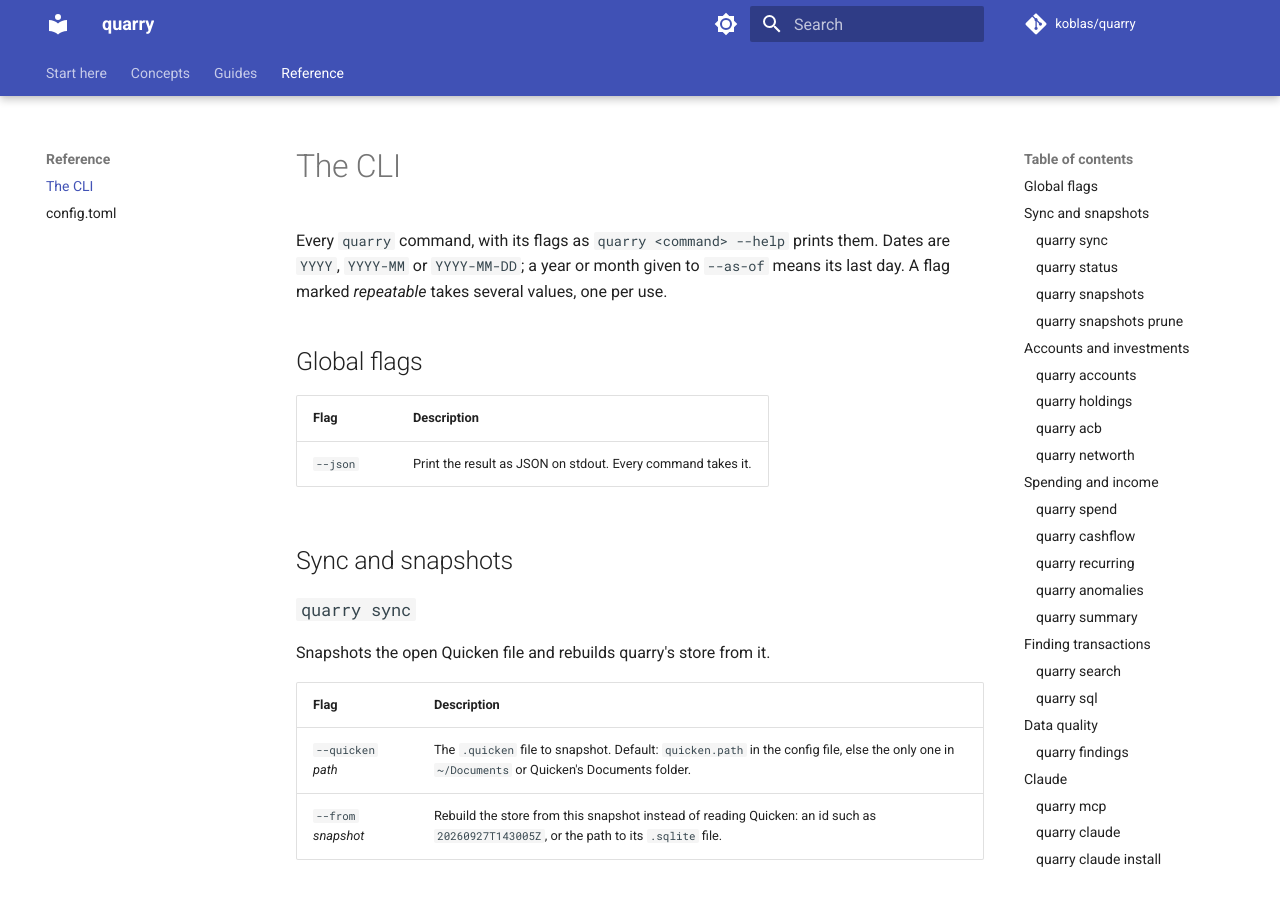
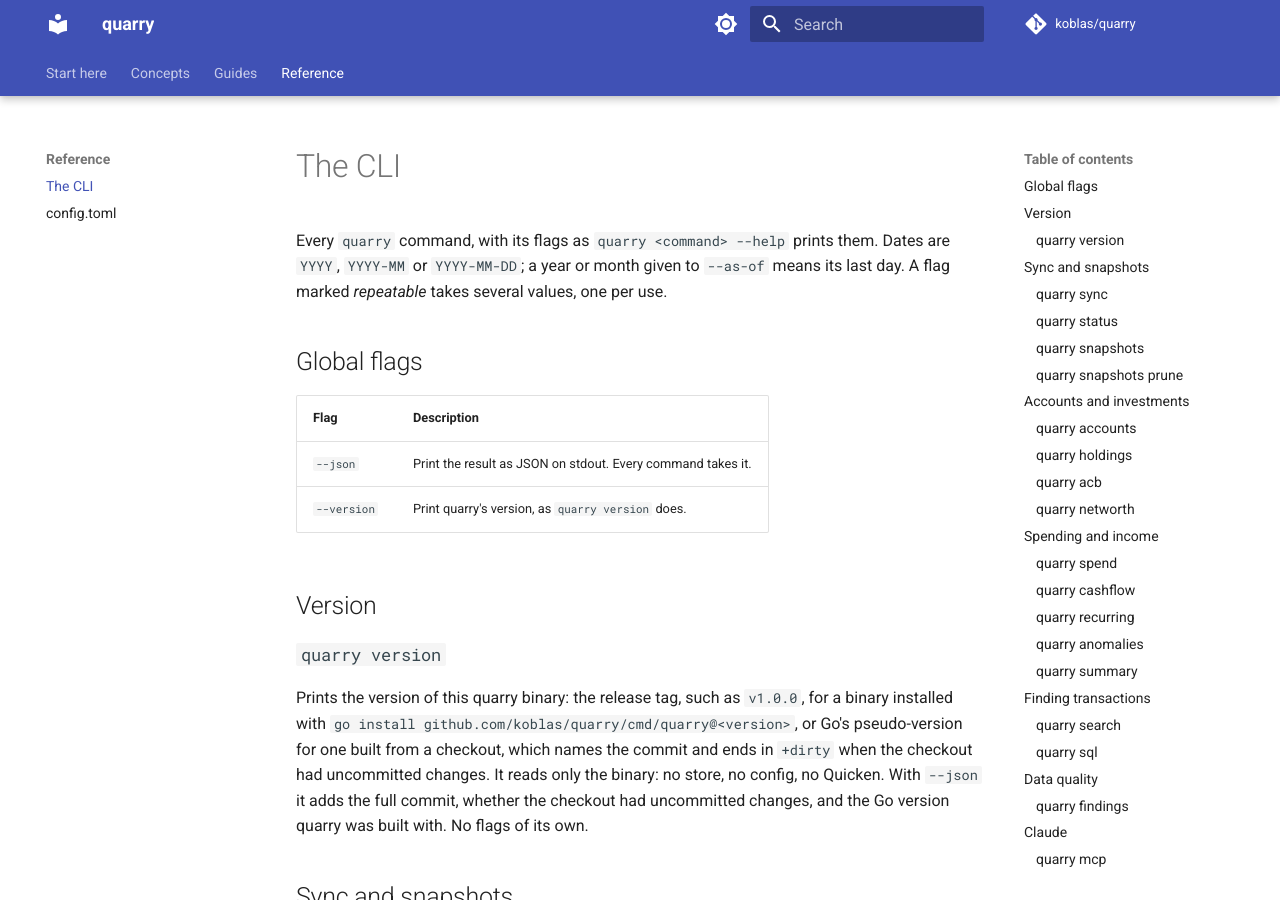
Before and after one commit to koblas/quarry, an MkDocs documentation site: the page built from docs/reference/cli.md, in a window 1280 px wide and 900 px high. Built offline with MkDocs 1.6.1 and Material for MkDocs 9.7.7, drawn with Linux system fonts in a browser that asks for light colours; comment, search, counter and statistics services are not loaded.

Commit message:
docs: document quarry version and --version

```diff
--- a/docs/reference/cli.md
+++ b/docs/reference/cli.md
@@ -7,6 +7,13 @@ Every `quarry` command, with its flags as `quarry <command> --help` prints them.
 | Flag | Description |
 |---|---|
 | `--json` | Print the result as JSON on stdout. Every command takes it. |
+| `--version` | Print quarry's version, as `quarry version` does. |
+
+## Version
+
+### `quarry version`
+
+Prints the version of this quarry binary: the release tag, such as `v1.0.0`, for a binary installed with `go install github.com/koblas/quarry/cmd/quarry@<version>`, or Go's pseudo-version for one built from a checkout, which names the commit and ends in `+dirty` when the checkout had uncommitted changes. It reads only the binary: no store, no config, no Quicken. With `--json` it adds the full commit, whether the checkout had uncommitted changes, and the Go version quarry was built with. No flags of its own.
 
 ## Sync and snapshots
 
```
Also changed, not shown: docs/tutorials/first-question.md (+2 -2 lines).
